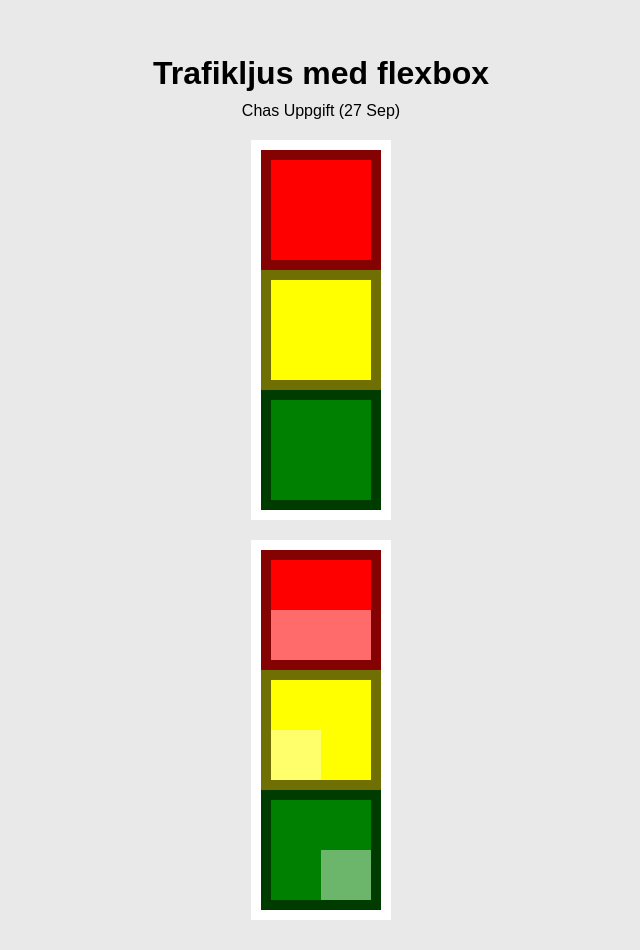
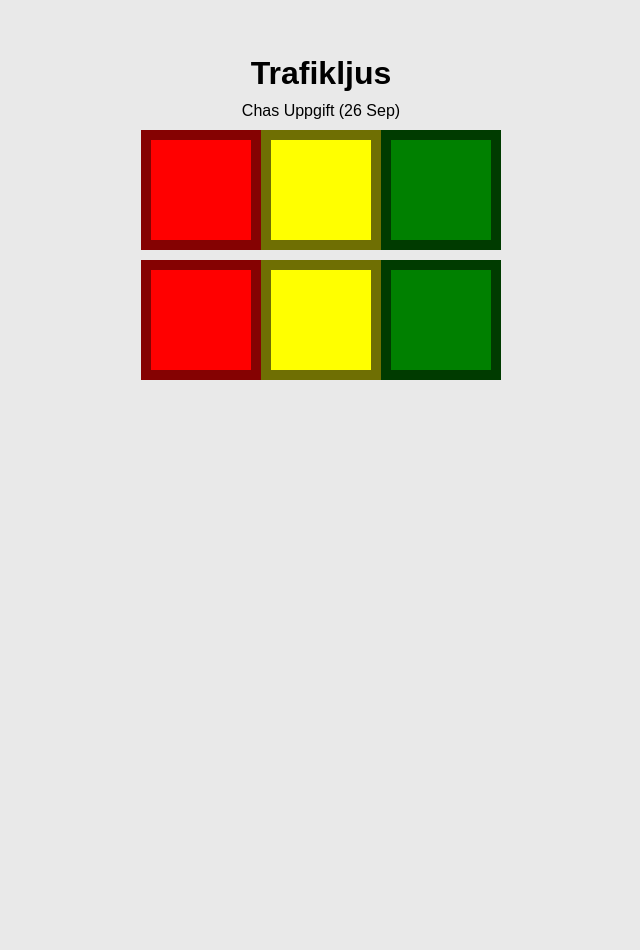
Before and after one commit to ozayo/chas_trafikljus, a plain HTML site: page index.html in a window 1280 px wide. Shown: the whole page, without its empty margins (319-959 px from the left). After the commit the page ends 800 px from the top, so only its background shows below. Drawn offline with Linux system fonts and the light colour scheme.

Commit message:
Update index.html

```diff
--- a/index.html
+++ b/index.html
@@ -4,36 +4,28 @@
     <meta charset="UTF-8" />
     <meta name="viewport" content="width=device-width, initial-scale=1.0" />
     <link rel="stylesheet" href="style.css" />
-    <title>Trafikljus med flexbox</title>
+    <title>Trafikljus</title>
   </head>
   <body>
     <div class="container">
-      <h1>Trafikljus med flexbox</h1>
-      <p>Chas Uppgift (27 Sep)</p>
-      <section>
+      <h1>Trafikljus</h1>
+      <p>Chas Uppgift (26 Sep)</p>
       <div class="boxes">
-          <div class="box-inside">
         <div class="box red"></div>
         <div class="box yellow"></div>
         <div class="box green"></div>
       </div>
-        </div>
-      </section>
-      <section>
       <div class="boxes">
-          <div class="box-inside">
         <div class="box red">
-              <div class="innerred"></div>
+          <div class="redinline"></div>
         </div>
         <div class="box yellow">
-              <div class="inneryellow"></div>
+          <div class="yellowinline"></div>
         </div>
         <div class="box green">
-              <div class="inneryellow"></div>
+          <div class="greeninline"></div>
         </div>
       </div>
     </div>
-      </section>
-    </div>
   </body>
 </html>
```
Lines whose indentation alone changed are shown as unchanged.
